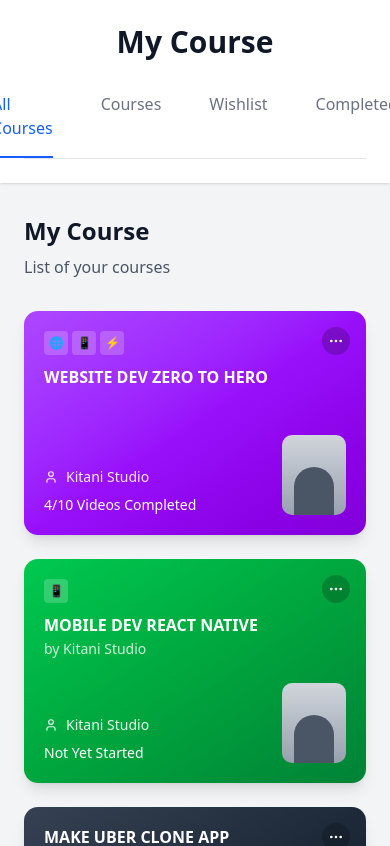
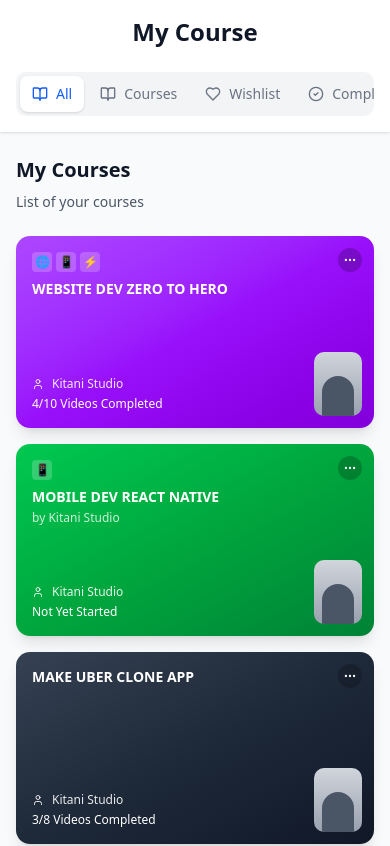
Before and after one commit to SarunMr/Mentaro, a React (Vite) app in the folder frontend/: page /my-courses in a window 390 px wide. Shown: the top 846 px of the page. Built offline with nearby package versions, Linux system fonts and the light colour scheme.

Commit message:
Added responsiveness in My cousrse

```diff
--- a/frontend/src/components/CourseCard.jsx
+++ b/frontend/src/components/CourseCard.jsx
@@ -1,5 +1,5 @@
-import React from 'react';
-import { MoreHorizontal, User } from 'lucide-react';
+import React, { useState } from 'react';
+import { MoreHorizontal, User, BookOpen, Heart, CheckCircle2 } from 'lucide-react';
 
 const CourseCard = ({
   title,
@@ -15,19 +15,19 @@ const CourseCard = ({
   personPosition = "bottom-right"
 }) => {
   return (
-    <div className={`relative rounded-xl overflow-hidden ${bgColor} p-5 h-56 flex flex-col shadow-lg`}>
+    <div className={`relative rounded-xl overflow-hidden ${bgColor} p-4 sm:p-5 h-48 sm:h-56 flex flex-col shadow-lg transition-all duration-300 cursor-pointer group hover:scale-[1.05] hover:shadow-2xl hover:shadow-black/25 hover:-translate-y-2 hover:rotate-1`}>
       {/* Three dots menu - small circle */}
-      <div className="absolute top-4 right-4">
-        <div className="w-7 h-7 bg-black/20 rounded-full flex items-center justify-center cursor-pointer hover:bg-black/30">
-          <MoreHorizontal size={16} className="text-white" />
+      <div className="absolute top-3 sm:top-4 right-3 sm:right-4 z-10">
+        <div className="w-6 h-6 sm:w-7 sm:h-7 bg-black/20 rounded-full flex items-center justify-center cursor-pointer transition-all duration-200 hover:bg-black/50 hover:scale-125 hover:rotate-90">
+          <MoreHorizontal size={14} className="text-white transition-transform duration-200" />
         </div>
       </div>
 
       {/* Course tags/icons at top */}
       {tags.length > 0 && (
-        <div className="flex gap-1 mb-3">
+        <div className="flex gap-1 mb-2 sm:mb-3">
           {tags.map((tag, index) => (
-            <div key={index} className="w-6 h-6 bg-white/20 rounded flex items-center justify-center text-xs">
+            <div key={index} className="w-5 h-5 sm:w-6 sm:h-6 bg-white/20 rounded flex items-center justify-center text-xs transition-all duration-200 group-hover:bg-white/40 group-hover:scale-110 group-hover:rotate-12">
               {tag}
             </div>
           ))}
@@ -36,23 +36,23 @@ const CourseCard = ({
 
       {/* Course title */}
       <div className="flex-1">
-        <h3 className="text-white font-bold text-base leading-tight mb-1 pr-8">
+        <h3 className="text-white font-bold text-sm sm:text-base leading-tight mb-1 pr-6 sm:pr-8 transition-all duration-300 group-hover:text-yellow-200 group-hover:scale-105 transform-gpu">
           {title}
         </h3>
         {subtitle && (
-          <p className="text-white/80 text-sm mb-3">{subtitle}</p>
+          <p className="text-white/80 text-xs sm:text-sm mb-2 sm:mb-3 transition-all duration-300 group-hover:text-white/95 group-hover:translate-x-1">{subtitle}</p>
         )}
       </div>
 
       {/* Bottom section */}
       <div className="mt-auto">
-        <div className="flex items-center gap-2 text-white/90 text-sm mb-2">
-          <User size={14} />
-          <span className="text-sm">{instructor}</span>
+        <div className="flex items-center gap-2 text-white/90 text-xs sm:text-sm mb-1 sm:mb-2 transition-all duration-300 group-hover:text-white/95 group-hover:translate-x-1">
+          <User size={12} className="transition-all duration-300 group-hover:scale-125 group-hover:text-yellow-200" />
+          <span className="text-xs sm:text-sm truncate">{instructor}</span>
         </div>
-        <div className="text-white text-sm">
+        <div className="text-white text-xs sm:text-sm transition-all duration-300 group-hover:text-yellow-100 group-hover:scale-105 transform-gpu">
           {completed ? (
-            <span className="font-semibold">Completed!</span>
+            <span className="font-semibold">✅ Completed!</span>
           ) : (
             <span>{progress || status}</span>
           )}
@@ -61,19 +61,36 @@ const CourseCard = ({
 
       {/* Person image */}
       {hasPersonImage && (
-        <div className="absolute bottom-5 right-5">
-          <div className="w-16 h-20 bg-white/10 rounded-lg overflow-hidden">
-            <div className="w-full h-full bg-gradient-to-b from-gray-300 to-gray-400 flex items-end justify-center">
-              <div className="w-10 h-12 bg-gray-600 rounded-t-full mb-0"></div>
+        <div className="absolute bottom-3 sm:bottom-5 right-3 sm:right-5">
+          <div className="w-12 h-16 sm:w-16 sm:h-20 bg-white/10 rounded-lg overflow-hidden transition-all duration-300 group-hover:bg-white/30 group-hover:scale-110 group-hover:rotate-3 group-hover:shadow-lg">
+            <div className="w-full h-full bg-gradient-to-b from-gray-300 to-gray-400 flex items-end justify-center transition-all duration-300 group-hover:from-gray-200 group-hover:to-gray-300">
+              <div className="w-8 h-10 sm:w-10 sm:h-12 bg-gray-600 rounded-t-full mb-0 transition-all duration-300 group-hover:bg-gray-500"></div>
             </div>
           </div>
         </div>
       )}
+
+      {/* Hover overlay effect */}
+      <div className="absolute inset-0 bg-gradient-to-t from-black/0 via-transparent to-white/0 opacity-0 transition-opacity duration-300 group-hover:opacity-10 pointer-events-none"></div>
+    </div>
+  );
+};
+
+const EmptyState = ({ icon: Icon, title, description }) => {
+  return (
+    <div className="flex flex-col items-center justify-center py-16 sm:py-24">
+      <div className="w-16 h-16 sm:w-20 sm:h-20 bg-gray-200 rounded-full flex items-center justify-center mb-4 sm:mb-6">
+        <Icon className="w-8 h-8 sm:w-10 sm:h-10 text-gray-400" />
+      </div>
+      <h3 className="text-lg sm:text-xl font-semibold text-gray-900 mb-2">{title}</h3>
+      <p className="text-gray-500 text-center max-w-md px-4">{description}</p>
     </div>
   );
 };
 
 const CourseDashboard = () => {
+  const [activeTab, setActiveTab] = useState('all');
+
   const courses = [
     {
       title: "WEBSITE DEV ZERO TO HERO",
@@ -165,69 +182,65 @@ const CourseDashboard = () => {
     }
   ];
 
+  const tabs = [
+    { id: 'all', label: 'All Courses', icon: BookOpen },
+    { id: 'courses', label: 'Courses', icon: BookOpen },
+    { id: 'wishlist', label: 'Wishlist', icon: Heart },
+    { id: 'completed', label: 'Completed', icon: CheckCircle2 },
+  ];
+
+  const renderContent = () => {
+    switch (activeTab) {
+      case 'all':
         return (
-    <div className="min-h-screen bg-gray-100">
-      {/* Header */}
-      <div className="bg-white shadow-sm">
-        <div className="max-w-7xl mx-auto px-6 py-6">
-          <h1 className="text-3xl font-bold text-center mb-8 text-gray-900">My Course</h1>
-          <nav className="flex justify-center space-x-12 border-b">
-            <a href="#" className="text-blue-600 border-b-2 border-blue-600 pb-4 font-medium">All Courses</a>
-            <a href="#" className="text-gray-500 hover:text-gray-700 pb-4 font-medium">Courses</a>
-            <a href="#" className="text-gray-500 hover:text-gray-700 pb-4 font-medium">Wishlist</a>
-            <a href="#" className="text-gray-500 hover:text-gray-700 pb-4 font-medium">Completed</a>
-          </nav>
-        </div>
-      </div>
-
-      {/* Main Content */}
-      <div className="max-w-7xl mx-auto px-6 py-8">
+          <>
             {/* Section Header */}
-        <div className="mb-8">
-          <h2 className="text-2xl font-bold text-gray-900 mb-2">My Course</h2>
-          <p className="text-gray-600">List of your courses</p>
+            <div className="mb-6 sm:mb-8">
+              <h2 className="text-xl sm:text-2xl font-bold text-gray-900 mb-2">My Courses</h2>
+              <p className="text-gray-600 text-sm sm:text-base">List of your courses</p>
             </div>
 
             {/* Course Grid */}
-        <div className="grid grid-cols-1 md:grid-cols-2 lg:grid-cols-4 gap-6 mb-16">
+            <div className="grid grid-cols-1 sm:grid-cols-2 lg:grid-cols-3 xl:grid-cols-4 gap-4 sm:gap-6 mb-12 sm:mb-16">
               {courses.map((course, index) => (
                 <CourseCard key={index} {...course} />
               ))}
             </div>
 
             {/* Activate Coupons Section */}
-        <div className="bg-gradient-to-r from-blue-600 to-blue-700 rounded-2xl p-8 text-white relative overflow-hidden">
+            <div className="bg-gradient-to-r from-blue-600 to-blue-700 rounded-xl sm:rounded-2xl p-6 sm:p-8 text-white relative overflow-hidden">
               {/* Content */}
-          <div className="relative z-10 flex items-center">
+              <div className="relative z-10">
+                <div className="lg:flex lg:items-center">
                   <div className="flex-1">
-              <h2 className="text-4xl font-bold mb-4">Activate Coupons</h2>
-              <p className="text-blue-100 mb-8 text-lg leading-relaxed max-w-lg">
+                    <h2 className="text-2xl sm:text-3xl lg:text-4xl font-bold mb-3 sm:mb-4">Activate Coupons</h2>
+                    <p className="text-blue-100 mb-6 sm:mb-8 text-base sm:text-lg leading-relaxed lg:max-w-lg">
                       Get some mind blowing discounts on all the available courses
                     </p>
-              <div className="flex gap-4 max-w-lg">
+                    <div className="flex flex-col sm:flex-row gap-3 sm:gap-4 lg:max-w-lg">
                       <input
                         type="text"
-                  className="flex-1 px-6 py-4 rounded-lg text-gray-900 border-0 focus:ring-2 focus:ring-blue-300 placeholder-gray-400"
-                  placeholder=""
+                        className="flex-1 px-4 sm:px-6 py-3 sm:py-4 rounded-lg text-gray-900 border-0 focus:ring-2 focus:ring-blue-300 placeholder-gray-400 text-sm sm:text-base"
+                        placeholder="Enter coupon code"
                       />
-                <button className="bg-white text-blue-700 px-8 py-4 rounded-lg font-bold hover:bg-gray-100 transition-colors whitespace-nowrap">
+                      <button className="bg-white text-blue-700 px-6 sm:px-8 py-3 sm:py-4 rounded-lg font-bold whitespace-nowrap text-sm sm:text-base transition-all duration-200 hover:bg-blue-50 hover:scale-105 hover:shadow-lg active:scale-95">
                         Activate
                       </button>
                     </div>
                   </div>
 
-            {/* Decorative Graphics */}
-            <div className="hidden lg:block absolute right-8 top-0 bottom-0 w-96">
+                  {/* Decorative Graphics - Hidden on mobile and tablet */}
+                  <div className="hidden xl:block absolute right-8 top-0 bottom-0 w-96">
                     <div className="relative w-full h-full">
                       {/* Colorful circles */}
-                <div className="absolute top-12 right-16 w-8 h-8 bg-yellow-400 rounded-full"></div>
-                <div className="absolute top-8 right-32 w-6 h-6 bg-green-400 rounded-full"></div>
-                <div className="absolute top-20 right-24 w-10 h-10 bg-red-400 rounded-full"></div>
-                <div className="absolute top-32 right-12 w-5 h-5 bg-purple-400 rounded-full"></div>
-                <div className="absolute top-28 right-40 w-7 h-7 bg-orange-400 rounded-full"></div>
-                <div className="absolute bottom-20 right-20 w-9 h-9 bg-pink-400 rounded-full"></div>
-                <div className="absolute bottom-16 right-36 w-4 h-4 bg-cyan-400 rounded-full"></div>
-                <div className="absolute bottom-32 right-28 w-6 h-6 bg-lime-400 rounded-full"></div>
+                      <div className="absolute top-12 right-16 w-8 h-8 bg-yellow-400 rounded-full animate-pulse"></div>
+                      <div className="absolute top-8 right-32 w-6 h-6 bg-green-400 rounded-full animate-pulse" style={{animationDelay: '0.5s'}}></div>
+                      <div className="absolute top-20 right-24 w-10 h-10 bg-red-400 rounded-full animate-pulse" style={{animationDelay: '1s'}}></div>
+                      <div className="absolute top-32 right-12 w-5 h-5 bg-purple-400 rounded-full animate-pulse" style={{animationDelay: '1.5s'}}></div>
+                      <div className="absolute top-28 right-40 w-7 h-7 bg-orange-400 rounded-full animate-pulse" style={{animationDelay: '2s'}}></div>
+                      <div className="absolute bottom-20 right-20 w-9 h-9 bg-pink-400 rounded-full animate-pulse" style={{animationDelay: '2.5s'}}></div>
+                      <div className="absolute bottom-16 right-36 w-4 h-4 bg-cyan-400 rounded-full animate-pulse" style={{animationDelay: '3s'}}></div>
+                      <div className="absolute bottom-32 right-28 w-6 h-6 bg-lime-400 rounded-full animate-pulse" style={{animationDelay: '3.5s'}}></div>
 
                       {/* Abstract geometric shapes */}
                       <div className="absolute top-16 right-8 w-20 h-20 border-4 border-white/30 rotate-45 rounded-lg"></div>
@@ -238,6 +251,74 @@ const CourseDashboard = () => {
                 </div>
               </div>
             </div>
+          </>
+        );
+      case 'courses':
+        return (
+          <EmptyState
+            icon={BookOpen}
+            title="No Courses Yet"
+            description="You haven't enrolled in any courses yet. Browse our catalog to find courses that interest you."
+          />
+        );
+      case 'wishlist':
+        return (
+          <EmptyState
+            icon={Heart}
+            title="Your Wishlist is Empty"
+            description="Save courses you're interested in to your wishlist. You can add courses by clicking the heart icon."
+          />
+        );
+      case 'completed':
+        return (
+          <EmptyState
+            icon={CheckCircle2}
+            title="No Completed Courses"
+            description="Complete your first course to see it here. Keep learning and track your progress!"
+          />
+        );
+      default:
+        return null;
+    }
+  };
+
+  return (
+    <div className="min-h-screen bg-gray-50 sm:bg-gray-100">
+      {/* Header */}
+      <div className="bg-white shadow-sm">
+        <div className="max-w-7xl mx-auto px-4 sm:px-6 py-4 sm:py-6">
+          <h1 className="text-2xl sm:text-3xl font-bold text-center mb-6 sm:mb-8 text-gray-900">My Course</h1>
+
+          {/* Navigation Tabs */}
+          <nav className="flex justify-center">
+            <div className="flex space-x-1 sm:space-x-2 bg-gray-100 rounded-lg p-1 overflow-x-auto">
+              {tabs.map((tab) => {
+                const Icon = tab.icon;
+                return (
+                  <button
+                    key={tab.id}
+                    onClick={() => setActiveTab(tab.id)}
+                    className={`flex items-center gap-2 px-3 sm:px-4 py-2 sm:py-3 rounded-md font-medium transition-all duration-200 whitespace-nowrap text-sm sm:text-base hover:scale-105 active:scale-95 ${
+                      activeTab === tab.id
+                        ? 'bg-white text-blue-600 shadow-sm hover:shadow-md'
+                        : 'text-gray-500 hover:text-gray-700 hover:bg-gray-50 hover:shadow-sm'
+                    }`}
+                  >
+                    <Icon size={16} className="sm:size-4" />
+                    <span className="hidden sm:inline">{tab.label}</span>
+                    <span className="sm:hidden">{tab.label.split(' ')[0]}</span>
+                  </button>
+                );
+              })}
+            </div>
+          </nav>
+        </div>
+      </div>
+
+      {/* Main Content */}
+      <div className="max-w-7xl mx-auto px-4 sm:px-6 py-6 sm:py-8">
+        {renderContent()}
+      </div>
     </div>
   );
 };
```
Lines whose indentation alone changed are shown as unchanged.
